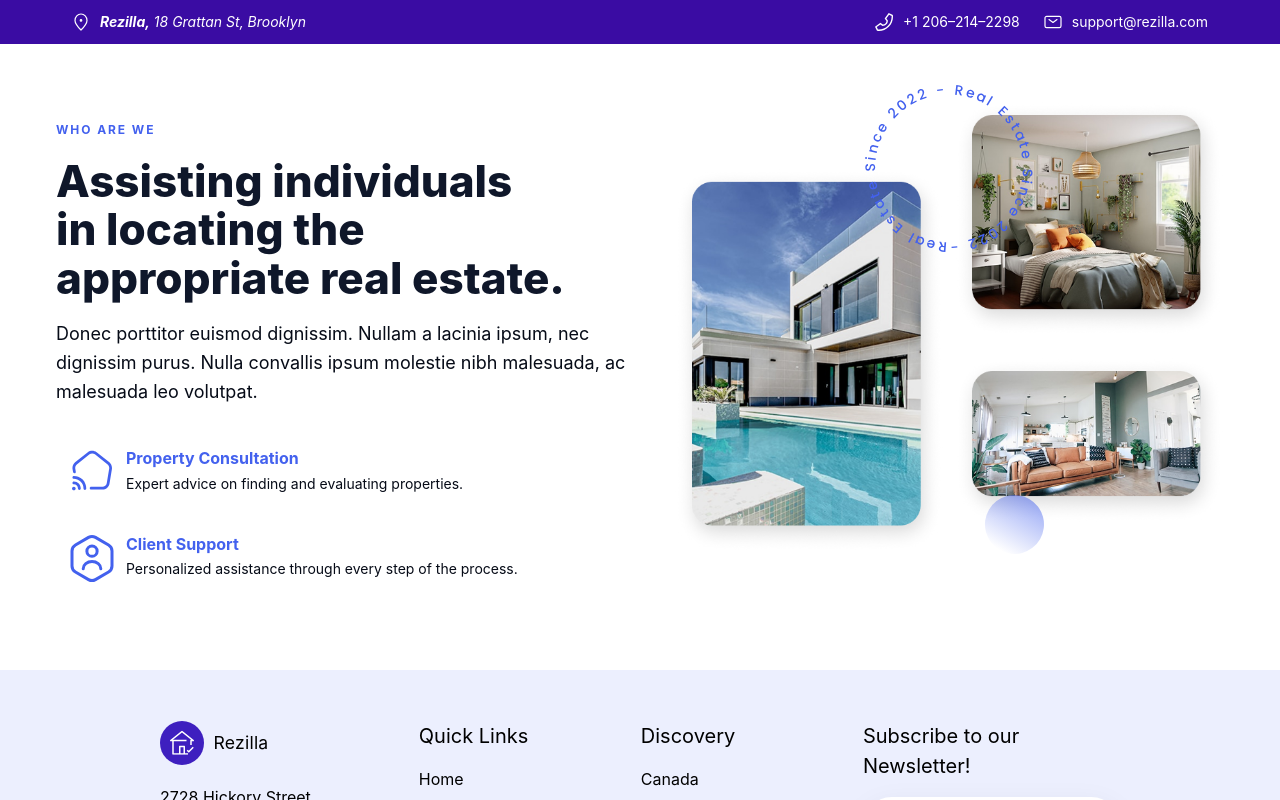
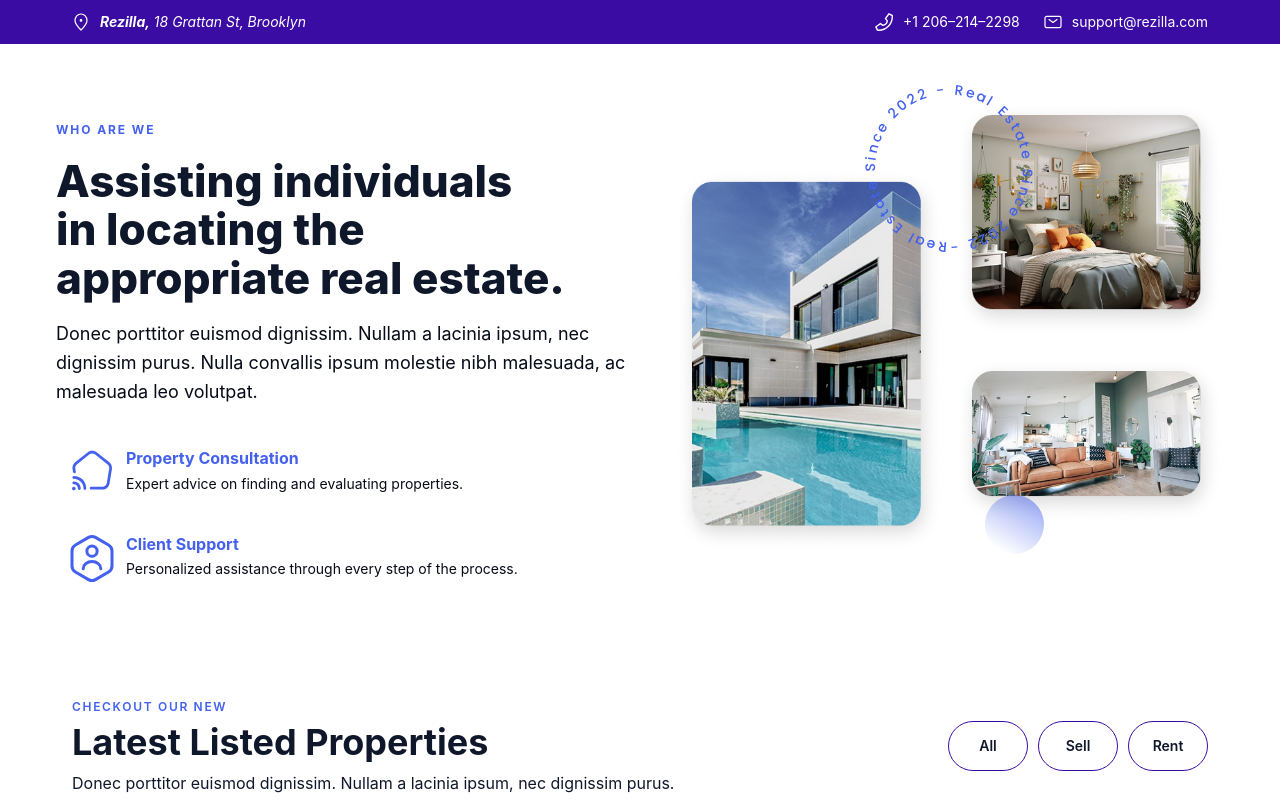
Before and after one commit to archis-academy/sule-frontend-development-intern-team-2, a React (Vite) app: page / in a window 1280 px wide. Shown: the top 800 px of the page. Built offline with nearby package versions, Linux system fonts and the light colour scheme.

Commit message:
[SU-17] -Implment the Listing Section Header Element Done

```diff
--- /dev/null
+++ b/src/components/ListingHeader/ListingHeader.scss
@@ -0,0 +1,117 @@
+/* ListingHeader.scss */
+.listingHeader {
+  --gap: 24px;
+  --pill-gap: 10px;
+  --pill-radius: 999px;
+  --pill-bg: transparent;
+  --pill-text: #0f172a;
+  --pill-bg-hover: #3a0ca3;
+  --pill-text-hover: #ffffff;
+  --pill-button-border: #3a0ca3;
+  --header-text-color: #4361ee;
+
+  display: grid;
+  grid-template-columns: 1fr auto;
+  align-items: center;
+  gap: var(--gap);
+  padding-block: clamp(16px, 2.2vw, 28px);
+
+  &__content {
+    min-width: 0;
+    margin-left: 72px;
+
+    .listingHeader__sub {
+      letter-spacing: 0.14em;
+      text-transform: uppercase;
+      font-weight: 600;
+      font-size: 12px;
+      color: var(--header-text-color);
+      margin: 0 0 6px;
+      white-space: nowrap;
+      overflow: hidden;
+      text-overflow: ellipsis;
+    }
+
+    .listingHeader__title {
+      font-size: clamp(20px, 3.6vw, 36px);
+      line-height: 1.15;
+      margin: 0 0 8px;
+      color: var(--pill-text);
+    }
+
+    .listingHeader__desc {
+      margin: 0;
+      color: var(--pill-text);
+      font-size: clamp(14px, 1.8vw, 16px);
+      max-width: 60ch;
+    }
+  }
+
+  &__filters {
+    display: inline-flex;
+    align-items: center;
+    gap: var(--pill-gap);
+    flex-wrap: wrap;
+    margin-right: 72px;
+  }
+  &__filters button {
+    border: 1px solid var(--pill-button-border);
+    width: 80px;
+    height: 50px;
+  }
+  &__filters button:hover {
+    gap: calc(var(--pill-gap) + 2px);
+    background-color: var(--pill-bg-hover);
+    color: var(--pill-text-hover);
+  }
+}
+
+/* Filter pills */
+.filterBtn {
+  appearance: none;
+  border: 0;
+  padding: 10px 16px;
+  border-radius: var(--pill-radius);
+  background: var(--pill-bg);
+  color: var(--pill-text);
+  font-weight: 600;
+  font-size: 14px;
+  cursor: pointer;
+  transition: transform 120ms ease, background-color 120ms ease,
+    color 120ms ease;
+  line-height: 1;
+
+  &:hover {
+    transform: translateY(-1px);
+  }
+
+  &:focus-visible {
+    outline: 2px solid #94a3b8;
+    outline-offset: 2px;
+  }
+}
+
+/* Responsive: stack on small screens without breaking layout */
+@media (max-width: 720px) {
+  .listingHeader {
+    grid-template-columns: 1fr;
+    align-items: start;
+
+    &__filters {
+      justify-content: center;
+    }
+    &__content {
+      margin-right: 30px;
+    }
+  }
+}
+@media (max-width: 480px) {
+  .listingHeader {
+    grid-template-columns: 1fr;
+    align-items: start;
+
+    &__filters {
+      margin: 0 auto;
+    }
+  }
+}
--- /dev/null
+++ b/src/components/ListingHeader/ListingHeader.tsx
@@ -0,0 +1,64 @@
+import { type JSX, memo } from "react";
+import "./ListingHeader.scss";
+
+export type FilterKey = "all" | "sell" | "rent";
+
+export type ListingHeaderProps = {
+  subheading?: string;
+  heading?: string;
+  description?: string;
+  activeFilter?: FilterKey;
+  onFilterChange?: (key: FilterKey) => void;
+};
+
+function ListingHeaderBase({
+  subheading = "CHECKOUT OUR NEW",
+  heading = "Latest Listed Properties",
+  description = "Donec porttitor euismod dignissim. Nullam a lacinia ipsum, nec dignissim purus.",
+  activeFilter = "sell",
+  onFilterChange = () => {},
+}: ListingHeaderProps): JSX.Element {
+  const filters: Array<{ key: FilterKey; label: string }> = [
+    { key: "all", label: "All" },
+    { key: "sell", label: "Sell" },
+    { key: "rent", label: "Rent" },
+  ];
+
+  return (
+    <header className="listingHeader" aria-labelledby="listing-header-title">
+      {/* Left: text block */}
+      <div className="listingHeader__content">
+        <p className="listingHeader__sub">{subheading}</p>
+        <h2 className="listingHeader__title" id="listing-header-title">
+          {heading}
+        </h2>
+        <p className="listingHeader__desc">{description}</p>
+      </div>
+
+      {/* Right: filters */}
+      <div
+        className="listingHeader__filters"
+        role="group"
+        aria-label="Filter listings"
+      >
+        {filters.map((f) => {
+          const isActive = activeFilter === f.key;
+          return (
+            <button
+              key={f.key}
+              type="button"
+              className={`filterBtn${isActive ? " is-active" : ""}`}
+              aria-pressed={isActive}
+              onClick={() => onFilterChange(f.key)}
+            >
+              {f.label}
+            </button>
+          );
+        })}
+      </div>
+    </header>
+  );
+}
+
+const ListingHeader = memo(ListingHeaderBase);
+export default ListingHeader;
--- a/src/pages/home/home.tsx
+++ b/src/pages/home/home.tsx
@@ -1,6 +1,7 @@
 import Footer from "@/components/Footer/Footer";
 import About from "@/sections/About/About";
 import SecondaryHeader from "@components/SecondaryHeader/SecondaryHeader";
+import ListingHeader from "@components/ListingHeader/ListingHeader";
 
 function Home() {
   return (
@@ -15,6 +16,7 @@ function Home() {
         email="support@rezilla.com"
       />
       <About />
+      <ListingHeader />
       <Footer />
     </>
   );
```
